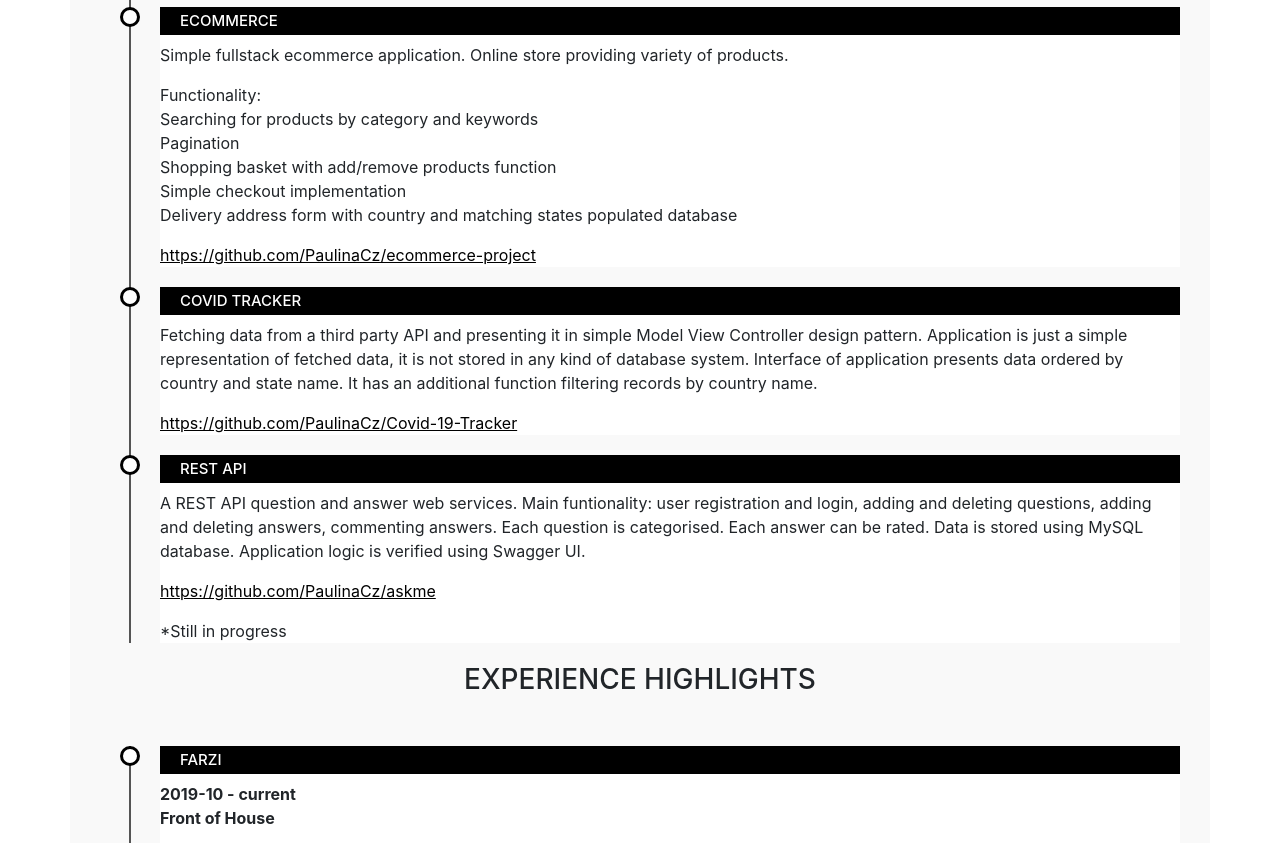
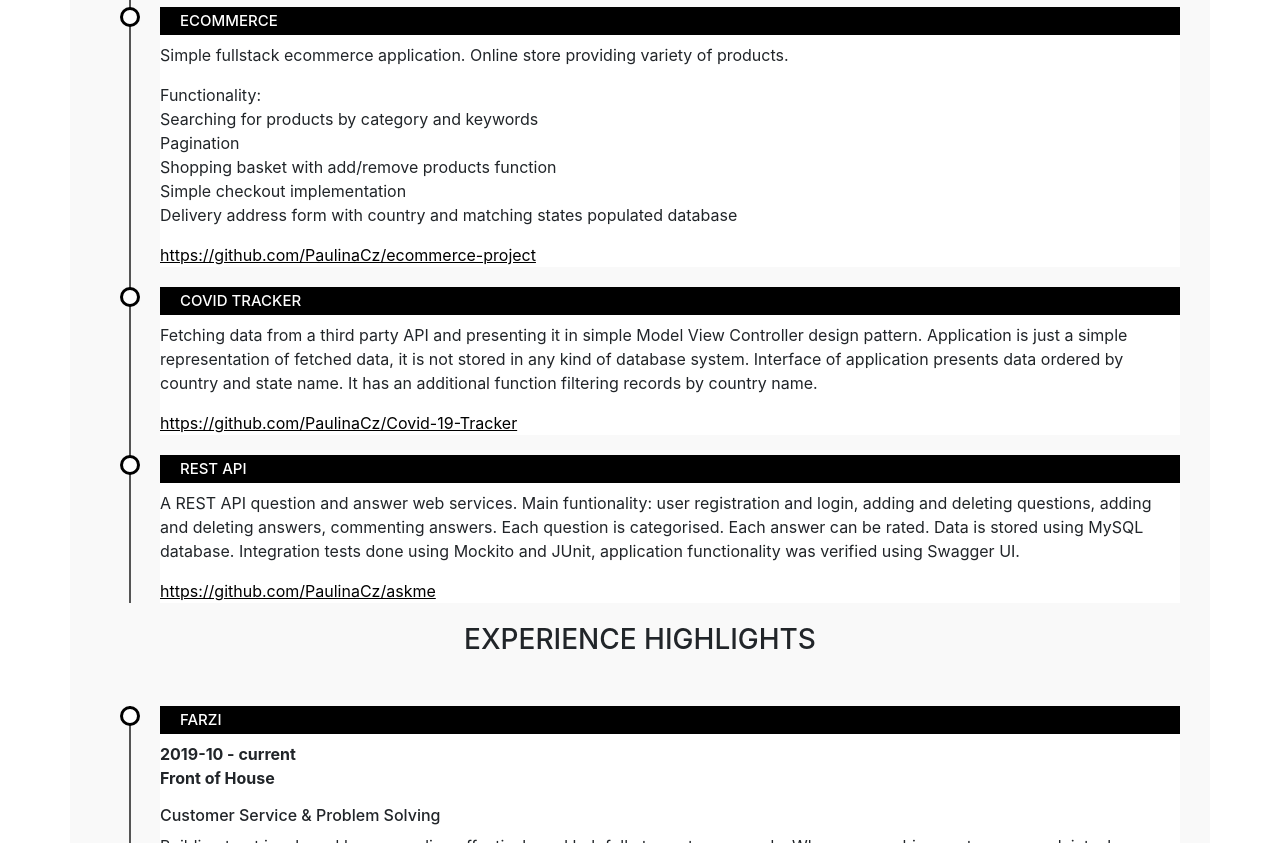
Before and after one commit to PaulinaCz/myOnlineResume, a plain HTML site: page index.html in a window 1280 px wide. Shown: the part 3095-3938 px from the top of the page. Drawn offline with nearby package versions, Linux system fonts and the light colour scheme.

Commit message:
Update index.html

```diff
--- a/index.html
+++ b/index.html
@@ -260,12 +260,11 @@
 					<li>
 					<h4>REST API</h4>
 					<p>
-					A REST API question and answer web services. Main funtionality: user registration and login, adding and deleting questions, adding and deleting answers, commenting answers. Each question is categorised. Each answer can be rated. Data is stored using MySQL database. Application logic is verified using Swagger UI.
+					A REST API question and answer web services. Main funtionality: user registration and login, adding and deleting questions, adding and deleting answers, commenting answers. Each question is categorised. Each answer can be rated. Data is stored using MySQL database. Integration tests done using Mockito and JUnit, application functionality was verified using Swagger UI.
 
 
 					<a href="https://github.com/PaulinaCz/askme" target="_blank"><p>https://github.com/PaulinaCz/askme</p></a>
 					</p>
-					<div>*Still in progress</div>
 					</li>
 				</ul>
 		</div>
```
